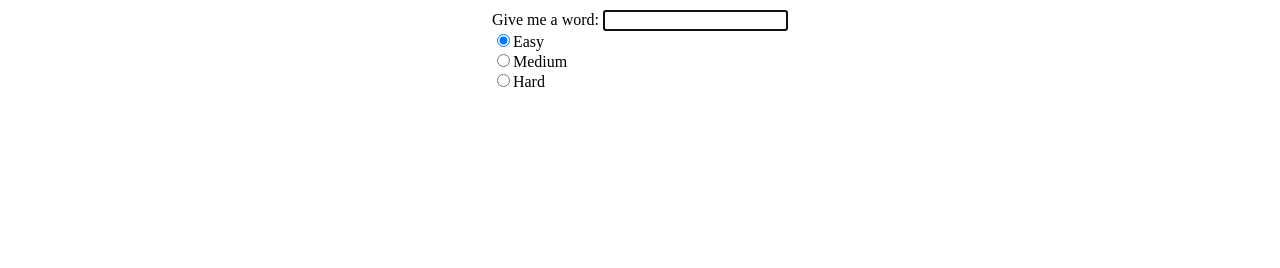
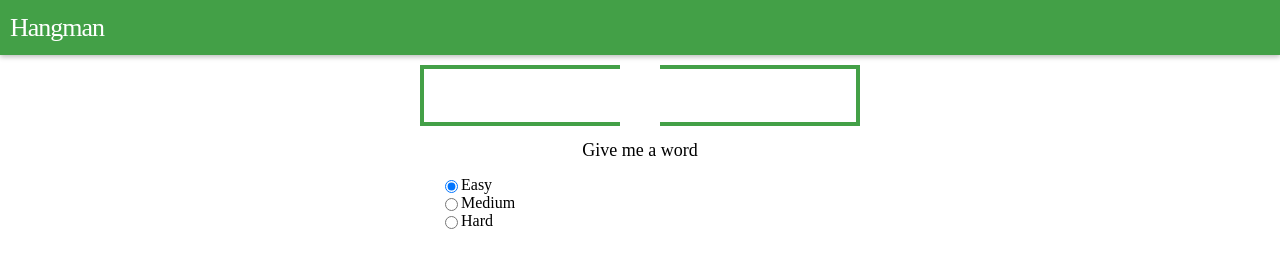
Before and after one commit to corteno/hangman, a plain HTML site: page index.html in a window 1280 px wide. Drawn offline with Linux system fonts and the light colour scheme; a web font is replaced by a local one.

Commit message:
- CSS styling

```diff
--- a/index.html
+++ b/index.html
@@ -7,17 +7,13 @@
     <meta name="viewport" content="width=device-width, initial-scale=1.0, maximum-scale=1.0, user-scalable=no"/>
 </head>
 <body>
-    <div id="app">
-        <div id="start-screen">
-            <label for="">Give me a word:</label>
-            <input type="text" id="word-input" pattern="[A-Za-z]"><br/>
+<div class="content-wrapper">
+    <div class="header-wrapper">
+        <p class="title">Hangman</p>
+    </div>
+    <div id="app"></div>
+</div>
 
-            <input type="radio" name="diff[]" value="easy" checked/>Easy<br />
-            <input type="radio" name="diff[]" value="medium" />Medium<br />
-            <input type="radio" name="diff[]" value="hard" />Hard<br />
-        </div>
-
-    </div>
 
 <script async src="js/app.js"></script>
 </body>
--- a/js/app.js
+++ b/js/app.js
@@ -20,11 +20,11 @@ const difficulties = [
     }
 ];
 
-var currentState = "";
 var currentWord = "";
 var difficulty = "";
 var mistakesLeft;
 var guessedLetters = [];
+var lettersToGuess = 0;
 
 
 //----------------------
@@ -32,39 +32,7 @@ var guessedLetters = [];
 //----------------------
 
 var startingScreen = () => {
-    currentState = "start";
-    //Set focus on the input field
-    document.getElementById("word-input").focus();
-
-
-    //On enter press of this input
-    document.getElementById("word-input").onkeypress = function (e) {
-        if (!e) e = window.event;
-
-        var keyCode = e.keyCode || e.which;
-
-        if (keyCode == '13') {
-            var re = new RegExp("[A-Za-z]");
-
-            //Setting word to guess
-            currentWord = document.getElementById("word-input").value;
-            if (re.test(currentWord)) {
-                //console.log(currentWord);
-
-                //Setting difficulty
-                difficulty = document.querySelector('input[name="diff[]"]:checked').value;
-                //Clearing the div
-                clearApp();
-                //Starting the game
-                game();
-
-            } else {
-                console.log("Give me a proper word!");
-            }
-            return false;
-        }
-    }
-
+    createStartingScreen();
 
 };
 
@@ -85,16 +53,37 @@ var game = () => {
             var currentLetter = document.getElementById("guess-input").value;
 
             if (re.test(currentLetter)) {
-                if(!checkLetter(currentLetter)){
-                    mistakesLeft--;
+                if (!checkLetter(currentLetter)) {
                     updateMistakes();
                 }
             }
-            document.getElementById("guess-input").value = "";
+            if (document.getElementById("guess-input") != undefined) {
+                document.getElementById("guess-input").value = "";
+            }
+
             return false;
         }
 
     };
+
+
+};
+
+var gameOver = (state) => {
+    lettersToGuess = 0;
+
+
+    if (state == "win") {
+        clearApp();
+        createGameOverScene(state);
+
+        console.log("Congratulations! You've won!");
+    } else if (state == "loss") {
+        clearApp();
+        createGameOverScene(state);
+
+        console.log("You lost!");
+    }
 
 
 };
@@ -127,6 +116,88 @@ var setDifficulty = () => {
     });
 };
 
+var createStartingScreen = () => {
+    clearApp();
+    var startScreenWrapper = document.createElement("div");
+    var inputWrapper = document.createElement("div");
+    var label = document.createElement("label");
+    var span = document.createElement("span");
+    var input = document.createElement("input");
+    var first = true;
+
+    startScreenWrapper.id = "start-screen";
+    inputWrapper.id = "input-wrapper";
+    input.id = "word-input";
+    input.setAttribute("pattern", "[A-Za-z]");
+
+    label.className = "input-label";
+
+    span.innerHTML = "Give me a word";
+    span.className = "label-text";
+
+
+    label.appendChild(span);
+
+    inputWrapper.appendChild(input);
+    inputWrapper.appendChild(label);
+
+    startScreenWrapper.appendChild(inputWrapper);
+
+    difficulties.forEach((diff) => {
+        var radio = document.createElement("input");
+        var radioWrapper = document.createElement("div");
+        var radioLabel = document.createElement("label");
+
+        radioWrapper.className = "radio-wrapper";
+        radioLabel.innerHTML = diff.name;
+
+        radio.type = "radio";
+        radio.name = "diff[]";
+        radio.value = diff.name;
+        if (first) {
+            radio.checked = true;
+            first = false;
+        }
+
+        radioWrapper.appendChild(radio);
+        radioWrapper.appendChild(radioLabel);
+        startScreenWrapper.appendChild(radioWrapper);
+
+    });
+
+    appendToApp(startScreenWrapper);
+
+    //On enter press of this input
+    input.onkeypress = function (e) {
+        if (!e) e = window.event;
+
+        var keyCode = e.keyCode || e.which;
+
+        if (keyCode == '13') {
+            var re = new RegExp("[A-Za-z]");
+
+            //Setting word to guess
+            currentWord = document.getElementById("word-input").value;
+            if (re.test(currentWord)) {
+                //console.log(currentWord);
+
+                //Setting difficulty
+                difficulty = document.querySelector('input[name="diff[]"]:checked').value;
+                //Clearing the div
+                clearApp();
+                //Starting the game
+                game();
+
+            } else {
+                console.log("Give me a proper word!");
+            }
+            return false;
+        }
+    }
+
+    input.focus();
+};
+
 var createLetters = () => {
     var lettersWrapper = document.createElement("div");
     lettersWrapper.className = "letters-wrapper";
@@ -136,6 +207,7 @@ var createLetters = () => {
             var letterElement = document.createElement("div");
             letterElement.className = "letter";
             lettersWrapper.appendChild(letterElement);
+            lettersToGuess++;
         } else {                                                // If it's a space
             var spaceElement = document.createElement("div");
             spaceElement.className = "space-element";
@@ -162,19 +234,28 @@ var createGuessInput = () => {
 var checkLetter = (letter) => {
     var foundLetter = false;
 
+
     for (var i = 0; i < currentWord.length; i++) {
-        if (letter == currentWord[i] /* check if already typed this letter*/) {
-            console.log("correct guess");
+        if (letter == currentWord[i]) {
             var letterDivs = document.getElementsByClassName("letters-wrapper")[0].children;
             letterDivs[i].innerHTML = letter;
             foundLetter = true;
+            guessedLetters.push(letter);
+
+
+            if (lettersToGuess - 1 > 0) {
+                lettersToGuess--;
+            } else {
+                gameOver("win");
+            }
+
 
         }
     }
 
-    if(!foundLetter){
+
+    if (!foundLetter && !inGuessedLetters(letter)) {
         guessedLetters.push(letter);
-        console.log(guessedLetters);
         return false;
     } else {
         return true;
@@ -182,12 +263,44 @@ var checkLetter = (letter) => {
 };
 
 var updateMistakes = () => {
-    var mistakes = document.getElementById("mistakes-left");
-    mistakes.innerHTML = mistakesLeft;
+    if (mistakesLeft - 1 < 0) {
+        gameOver("loss");
+    } else {
+        mistakesLeft--;
+        var mistakes = document.getElementById("mistakes-left");
+        mistakes.innerHTML = mistakesLeft;
+    }
+
 }
 
-var checkGuessedLetters = () => {
-    //To be added
+var inGuessedLetters = (letter) => {
+    if (guessedLetters.indexOf(letter) == -1) {
+        return false;
+    } else {
+        console.log("Already guessed letter");
+        return true;
+    }
+};
+
+var createGameOverScene = (state) => {
+    var gameOverText = document.createElement("p");
+    var continueButton = document.createElement("button");
+
+    continueButton.innerHTML = "Continue";
+    continueButton.className = "continue-button button";
+    continueButton.addEventListener("click", () => {
+        createStartingScreen();
+    });
+
+    if(state == "win"){
+        gameOverText.innerHTML = `Congratulations! You've guessed <span class='strong'>${currentWord}!</span>`;
+    } else if (state == "loss"){
+        gameOverText.innerHTML = `Sorry! Your word was ${currentWord}.`;
+    }
+
+
+    appendToApp(gameOverText);
+    appendToApp(continueButton);
 };
 
 
--- a/style.css
+++ b/style.css
@@ -1,10 +1,48 @@
+*{
+    -webkit-box-sizing: border-box;
+    -moz-box-sizing: border-box;
+    box-sizing: border-box;
+}
+
 body{
     display: flex;
     margin: 0;
+    font-family: UbuntuRegular;
 }
 
 p{
     margin: 0;
+}
+
+input:focus{
+    outline: none;
+}
+
+.content-wrapper{
+    display: flex;
+    width: 100%;
+    flex-direction: column;
+    align-items: center;
+}
+
+.header-wrapper{
+    display: flex;
+    width: 100%;
+    background: #43A047;
+    box-shadow: 0 2px 5px rgba(0,0,0,.26);
+    min-height: 55px;
+}
+
+
+
+.title{
+    display: flex;
+    align-self: center;
+    font-family: UbuntuLight;
+    letter-spacing: -1px;
+    padding: 10px;
+    font-size: 26px;
+    color: #fff;
 }
 
 #app{
@@ -17,13 +55,105 @@ p{
     padding: 10px;
 }
 
+#start-screen{
+    display: flex;
+    flex-direction: column;
+    max-width: 400px;
+    width: 100%;
+}
+
 #stats{
     align-self: flex-start;
 }
 
-.strong{
-    text-transform: capitalize;
-    font-weight: bold;
+#input-wrapper{
+    position: relative;
+    width: 100%;
+    margin-bottom: 50px;
+}
+
+#word-input{
+    position: relative;
+    display: flex;
+    width: 100%;
+    padding: 20px 0;
+    text-align: center;
+    border: none;
+
+    font-size: 18px;
+    font-family: UbuntuRegular;
+
+}
+
+.input-label::before{
+    content: '';
+    display: block;
+    position: absolute;
+    top: 0;
+    left: 0;
+    width: 50%;
+    height: 100%;
+    border: 4px solid #43a047;
+    border-right: none;
+    -webkit-transition: -webkit-transform 0.3s;
+    transition: transform 0.3s;
+
+    -webkit-box-sizing: border-box;
+    -moz-box-sizing: border-box;
+    box-sizing: border-box;
+}
+
+.input-label::after{
+    content: '';
+    display: block;
+    position: absolute;
+    top: 0;
+    right: 0;
+    width: 50%;
+    height: 100%;
+    border: 4px solid #43a047;
+    border-left: none;
+    transition: transform 0.3s;
+
+    -webkit-box-sizing: border-box;
+    -moz-box-sizing: border-box;
+    box-sizing: border-box;
+
+}
+
+.label-text{
+    position: relative;
+    transition: all 2s ease 0s;
+    top: 0;
+    font-size: 18px;
+
+    -webkit-transition: ease-in-out 0.2s;
+    -moz-transition: ease-in-out 0.2s ;
+    -ms-transition: ease-in-out 0.2s ;
+    -o-transition: ease-in-out 0.2s ;
+    transition: ease-in-out 0.2s ;
+}
+
+#word-input:focus + .input-label .label-text{
+    top: 55px;
+}
+
+#word-input:focus + .input-label::before{
+     transform: translate3d(-10%, 0, 0);
+ }
+
+#word-input:focus + .input-label::after{
+    transform: translate3d(10%, 0, 0);
+}
+
+.input-label{
+    position: absolute;
+    width: 100%;
+    text-align: center;
+    padding: 20px 0;
+    top: 0;
+    z-index: 1;
+    pointer-events: none;
 }
 
 .letters-wrapper{
@@ -39,4 +169,47 @@ p{
 
 .letter{
     border-bottom: 2px solid #000;
+    text-align: center;
 }
+
+.radio-wrapper{
+    display: flex;
+}
+
+.radio-wrapper label{
+    text-transform: capitalize;
+}
+
+
+
+
+.strong{
+    text-transform: capitalize;
+    font-family: UbuntuBold;
+}
+
+
+
+/*----------------
+       FONTS
+----------------*/
+
+@font-face {
+    font-family:UbuntuRegular;
+    src: url("fonts/Ubuntu-Regular.ttf");
+}
+
+@font-face {
+    font-family:UbuntuMedium;
+    src: url("fonts/Ubuntu-Medium.ttf");
+}
+
+@font-face {
+    font-family:UbuntuBold;
+    src: url("fonts/Ubuntu-Bold.ttf");
+}
+
+@font-face {
+    font-family:UbuntuLight;
+    src: url("fonts/Ubuntu-Light.ttf");
+}
```
